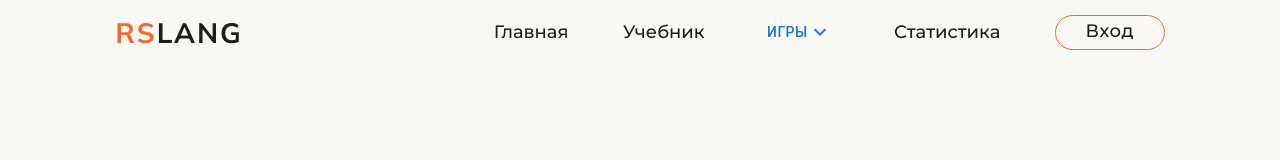
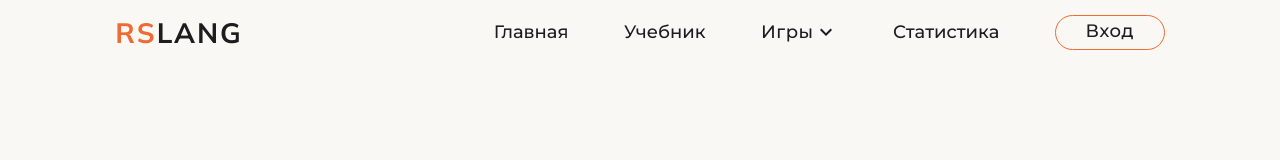
Before and after one commit to roman847/rslang, a React (Create React App) app: page / in a window 1280 px wide. Shown: the top 160 px of the page. Built offline with nearby package versions, Linux system fonts and the light colour scheme; the HTML template or start-up script is replaced by a standard one.

Commit message:
fix: fix styles on Select.tsx

```diff
--- a/src/components/Select/Select.module.scss
+++ /dev/null
@@ -1,11 +0,0 @@
-@import "src/styles/main";
-
-.menuButton {
-  font-family: 'Montserrat', 'sans-serif';
-  color: $blackColor ;
-  font-weight: 500;
-  padding: 0;
-  font-size: pxToRem(18);
-  line-height: pxToRem(22);
-  text-transform: none;
-}
--- /dev/null
+++ b/src/components/Select/Select.styles.ts
@@ -0,0 +1,15 @@
+import { Color } from 'core/variables/constansts'
+
+const pxToRem = (px: number) => `${px / 16}rem`
+
+export const styles = {
+  select: {
+    fontFamily: ['Montserrat', 'sans-serif'].join(','),
+    color: Color.blackText,
+    fontWeight: 500,
+    padding: 0,
+    fontSize: pxToRem(18),
+    lineHeight: pxToRem(22),
+    textTransform: 'none',
+  },
+}
--- a/src/components/Select/Select.tsx
+++ b/src/components/Select/Select.tsx
@@ -11,7 +11,7 @@ import {
 } from '@mui/material'
 import KeyboardArrowDownIcon from '@mui/icons-material/KeyboardArrowDown'
 import { IPropsSelectElement } from 'core/interfaces/propsInterfaces'
-import styles from './Select.module.scss'
+import { styles } from './Select.styles'
 
 const SelectElement = ({ label, fields }: IPropsSelectElement) => {
   const [open, setOpen] = React.useState(false)
@@ -38,9 +38,9 @@ const SelectElement = ({ label, fields }: IPropsSelectElement) => {
   }
 
   return (
-    <div>
+    <Box>
       <Button
-        className={styles.menuButton}
+        sx={styles.select}
         ref={anchorRef}
         id='composition-button'
         aria-controls={open ? 'composition-menu' : undefined}
@@ -85,7 +85,7 @@ const SelectElement = ({ label, fields }: IPropsSelectElement) => {
           </Grow>
         )}
       </Popper>
-    </div>
+    </Box>
   )
 }
 export default SelectElement
```
